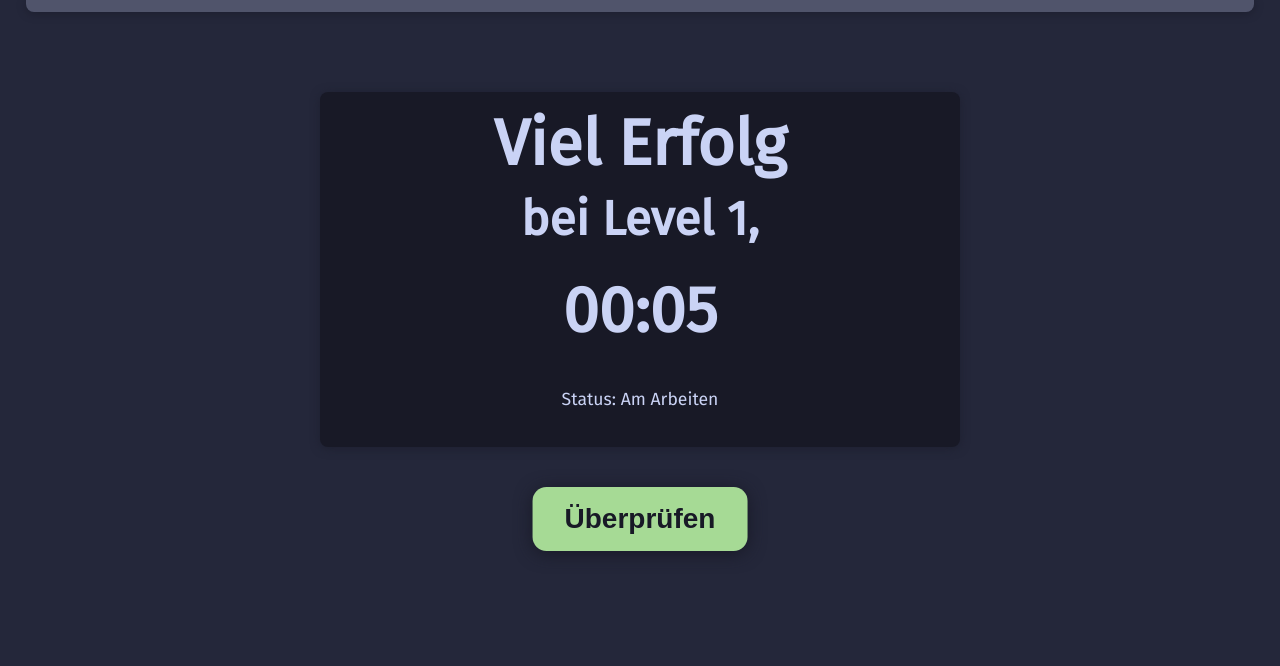
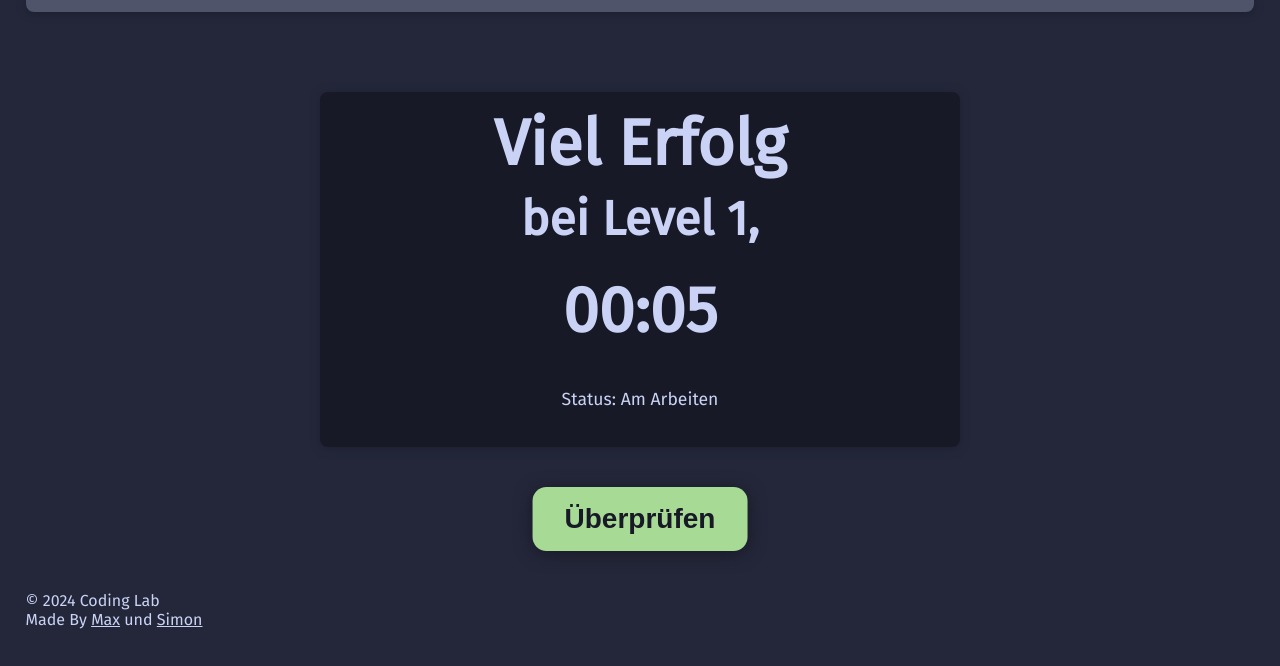
Before and after one commit to 137-Trimethylxanthin/HTL-Vill-Codinglab, a SvelteKit app: page /level1/inhalt/code_example in a window 1280 px wide. Shown: the top 666 px of the page. Built offline with nearby package versions, Linux system fonts and the light colour scheme.

Commit message:
I AM DONE WITH ZE IFIFIUFIFIFIIFIFIFIFI 🤞🤞🤞🤞🤞🤞🤞🤞🤞🤞🤞🤞🤞🤞🤞🤞🤞🤞✌✌✌🤞🤞🤞🌹🌹🌹🌹👍🎶🎂🎉🎉🎉🎂🎉🎉🎉🎉🎉🎉🎉🎉🎉🎉🎉🎉🎉🎉🎉🎉🎉🎉🎉🎉🎉

```diff
--- a/src/routes/+layout.svelte
+++ b/src/routes/+layout.svelte
@@ -133,3 +133,10 @@
 
 
 <slot />
+
+
+<footer>
+    <p class="copyLeft">© 2024 Coding Lab</p>
+    <p class="middleLinks">Made By <a href="https://github.com/137-Trimethylxanthin">Max</a> und <a href="https://github.com/gamersi">Simon</a></p>
+
+</footer>
--- a/src/routes/level1/inhalt/if/aufg/+page.svelte
+++ b/src/routes/level1/inhalt/if/aufg/+page.svelte
@@ -389,19 +389,19 @@ else:
 <code style="color: var(--mauve); font-weight:600; font-size: 2vh">> Wenn du beides falsch gemacht hast,<br>> wird dir das Eingabe feld in lila angezeigt</code></code>
 <code class="{succsess}"><code class="{outputState1}">> <code style="color: var(--peach);">{firstInputQuestion}</code> <input style="width: 10vw;" type="text" bind:value={outputVal1} class="inline-input {outputState1}" on:keypress={(e) => { if (e.key === "Enter"){outputState1 = "hidden"; outputState2="";}}}></code><code class="{output1ValState}"><code style="color: var(--peach);">{firstInputQuestion}</code> <code style="color: var(--teal);">{outputVal1}</code></code>
 <code class="{outputState2}">> <code style="color: var(--peach);">{secondInputQuestion}</code> <input style="width: 10vw;" type="number" bind:value={outputVal2} class="inline-input {outputState2}" on:keypress={(e) => { if (e.key === "Enter"){outputState2 = "hidden"; outputState3="";}}}></code><code class="{output2ValState}"><code style="color: var(--peach);">{secondInputQuestion}</code> <code style="color: var(--teal);">{outputVal2}</code></code>
-{#if parseInt(outputVal2) >= 18}}
+{#if parseInt(outputVal2) >= 18}
 <code class="{outputState3}">> Du bist volljährig</code>
 {:else}
 <code class="{outputState3}">> Du bist nicht volljährig</code>
 {/if}
 <code class="{outputState2}">> <code style="color: var(--peach);">{secondInputReaNewQuestion}</code> <input style="width: 10vw;" type="number" bind:value={outputVal2} class="inline-input {outputState3}" on:keypress={(e) => { if (e.key === "Enter"){outputState3="hidden"; output3ValState="";_enableButton()}}}></code><code class="{output3ValState}"><code style="color: var(--peach);">{secondInputReaNewQuestion}</code> <code style="color: var(--teal);">{outputVal2}</code></code>
-{#if parseInt(outputVal2) < 18}}
+{#if parseInt(outputVal2) < 18}
 <code class="{outputState3}">> Du bist nicht volljährig</code>
 {:else}
 <code class="{outputState3}">> Du bist volljährig</code>
 {/if}
 <code class="{outputState3}">> <code style="color: var(--peach);">Hallo {$nameStore}</code></code>
-{#if firstInputName.length < 6}}
+{#if firstInputName.length < 6}
 <code class="{outputState3}">> Dein Name ist echt kurz O.o</code>
 {:else if firstInputName.length > 6 || firstInputName.length < 13}
 <code class="{outputState3}">> Du hast einen normal langen Namen ._.</code>
```
